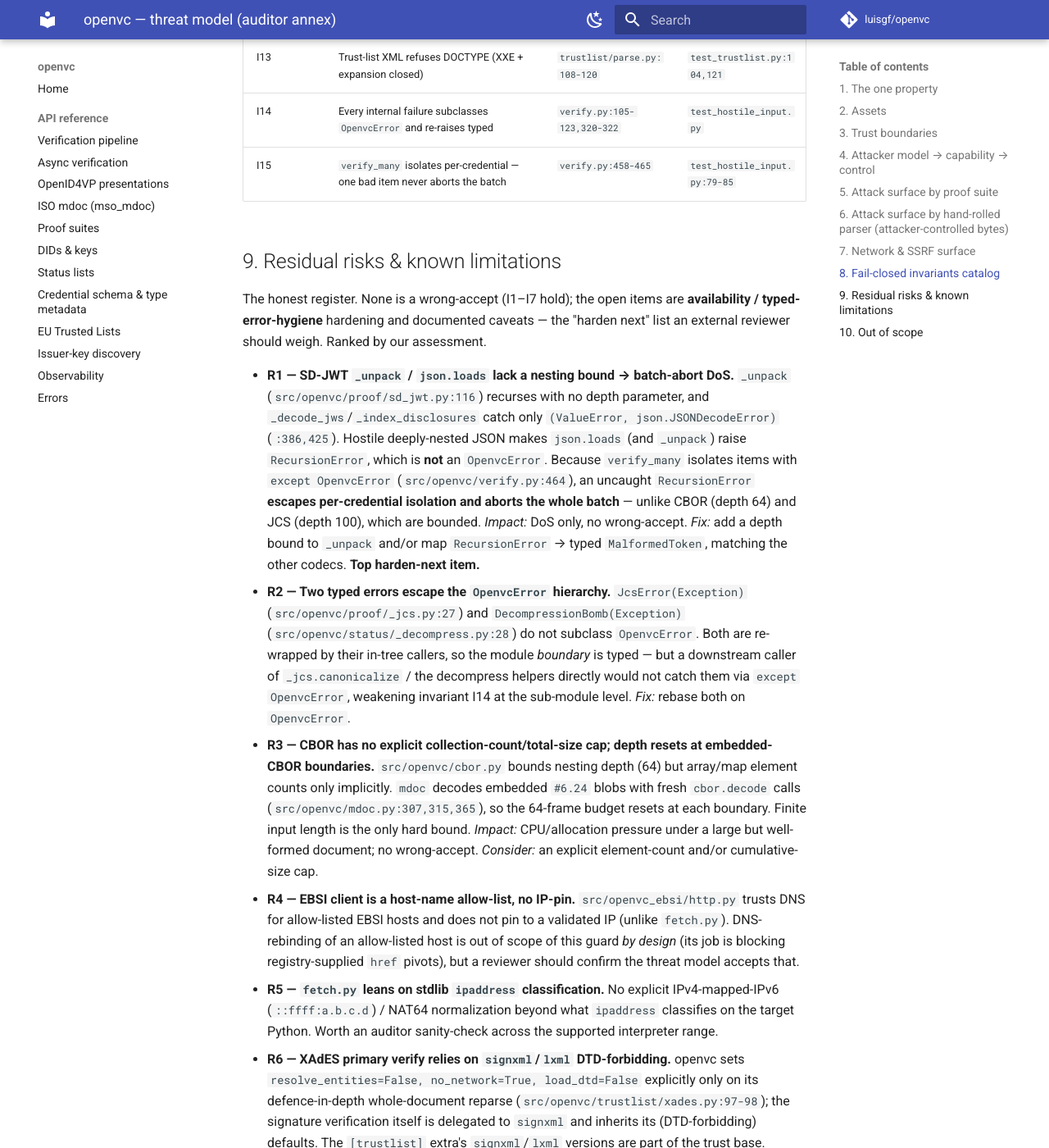
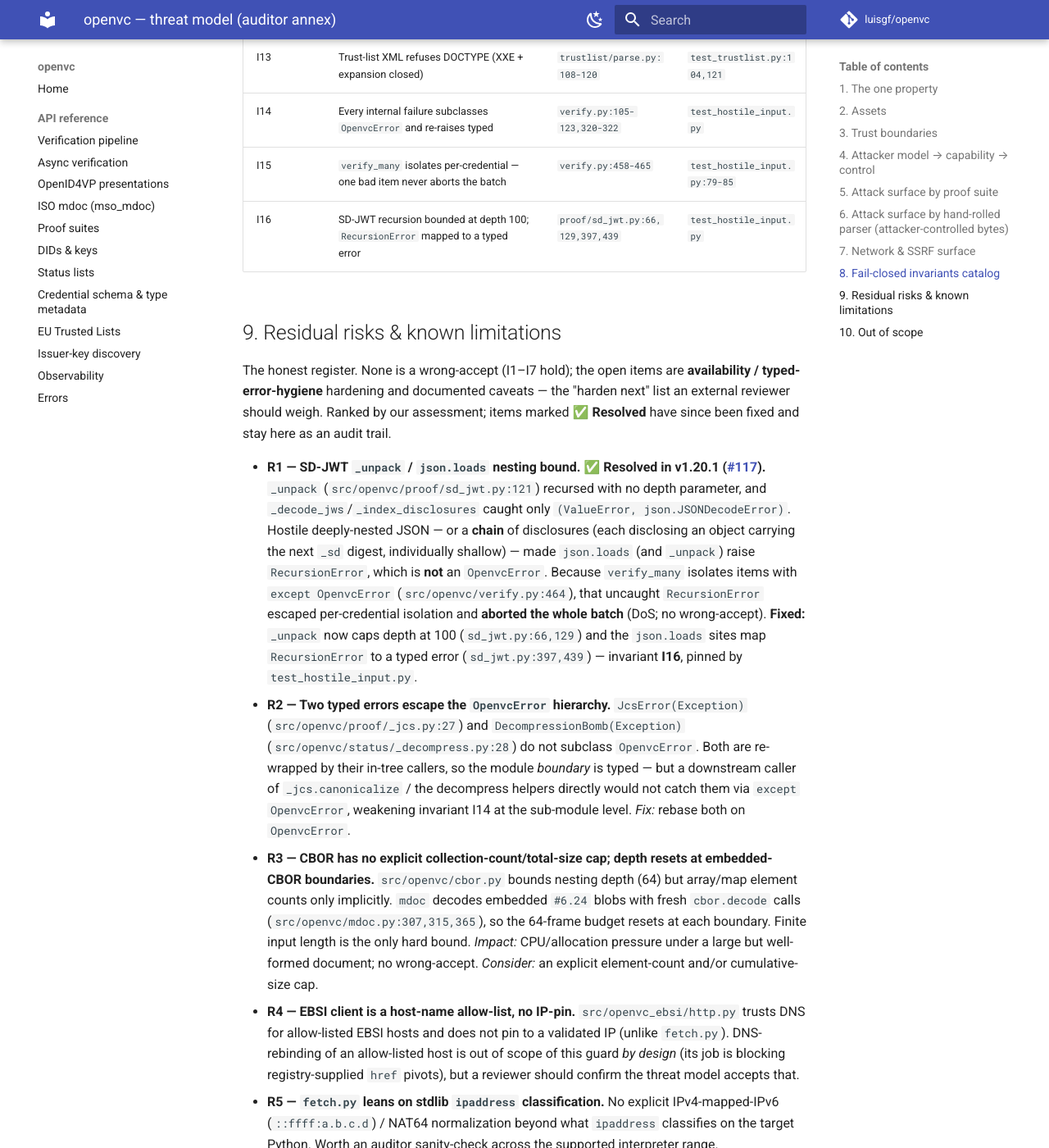
Before and after one commit to luisgf/openvc, an MkDocs documentation site: the page built from docs/audit/threat-model.md, in a window 1280 px wide and 1400 px high, scrolled down 6705 px. Shown: the whole window at 82% size. Built offline with MkDocs 1.6.1 and Material for MkDocs 9.7.7, drawn with Linux system fonts in a browser that asks for light colours; comment, search, counter and statistics services are not loaded; some of the changed text lies outside the part shown.

Commit message:
security(sd-jwt): bound parser recursion, fail closed on hostile nesting
_unpack and the json.loads boundaries (_decode_jws, _index_disclosures) had no
nesting bound: hostile deeply-nested JSON — or a chain of disclosures each
disclosing an object that carries the next _sd digest — raised RecursionError
(not an OpenvcError), which escaped verify_many's per-credential isolation and
aborted the whole batch (DoS; not a wrong-accept). _unpack now caps depth at 100
(parity with cbor=64 / _jcs=100) and the json.loads sites map RecursionError to a
typed error, so hostile input fails closed.

Tests (test_hostile_input.py): deeply-nested payload/disclosure -> typed; chained
disclosures past the cap -> SdJwtError; verify_many isolates such an item; a
Hypothesis harness closing the sd_jwt property-fuzz gap. Audit pack updated: R1
resolved (audit trail kept), new invariant I16, assurance gap map + history.

Closes #117

Co-Authored-By: Claude Opus 4.8 <noreply@anthropic.com>

```diff
--- a/docs/audit/threat-model.md
+++ b/docs/audit/threat-model.md
@@ -6,8 +6,8 @@
 > citations, the per-suite and per-parser attack-surface tables, the fail-closed
 > **invariants catalog**, and an honest **residual-risk register** — the
 > material an external reviewer starts from. Line numbers are anchors **as of
-> v1.20.0 (`d378b99`)**; treat them as entry points, not guarantees, and
-> re-anchor against the reviewed commit.
+> v1.20.1**; treat them as entry points, not guarantees, and re-anchor against
+> the reviewed commit.
 
 Part of the external-audit pack ([README](README.md)) for
 [#75](https://github.com/luisgf/openvc/issues/75).
@@ -116,7 +116,7 @@ finite input", with no explicit constant.
 | mdoc `DeviceResponse` | OpenID4VP `vp_token` | Inherits CBOR; **depth counter resets at each embedded `#6.24`** (R3) | `MdocError` family; CBOR errors re-wrapped | `src/openvc/mdoc.py:307,315,365,377` |
 | multibase / base58 / varint | `publicKeyMultibase`, `proofValue` | base58 **≤4096**; varint **≤9 bytes** | `MultibaseError` (typed) | `src/openvc/multibase.py:18,21,30-31,73-74` |
 | JCS canonicalizer (RFC 8785) | JCS DI unsecured doc + proofConfig | Depth **100**; IEEE-754 range enforced; NaN/Inf rejected | `JcsError` — **not** an `OpenvcError` (R2) | `src/openvc/proof/_jcs.py:18,27,148-149` |
-| SD-JWT `_unpack` / JWS decode | Holder presentation | **None** — no depth bound on `_unpack`/`json.loads` (R1) | `SdJwtError`/`MalformedToken`; but `RecursionError` escapes (R1) | `src/openvc/proof/sd_jwt.py:116,386,425` |
+| SD-JWT `_unpack` / JWS decode | Holder presentation | Depth **100**; `RecursionError` mapped to typed (v1.20.1, was R1) | `SdJwtError`/`MalformedToken` (typed) | `src/openvc/proof/sd_jwt.py:66,121,397` |
 | ecdsa-sd proofValue | DI selective-disclosure proof | Reuses CBOR (depth 64) + strict 5-element subset gate | `ProofValueMalformed` (typed) | `src/openvc/proof/ecdsa_sd.py:45,103-121,139-141` |
 | Bitstring status | Resolved status VC `encodedList` | Delegates 16 MiB decompress cap; index bounds-checked | `StatusListError` (typed) | `src/openvc/status/bitstring.py:38,43-50` |
 | Decompress (gzip/zlib) | Issuer status bytes (**not** covered by the 1 MiB fetch cap) | **16 MiB**, incremental | `DecompressionBomb` — **not** an `OpenvcError`, re-wrapped at call sites (R2) | `src/openvc/status/_decompress.py:23,28,38-66` |
@@ -165,24 +165,27 @@ negative corpus are the drift alarm (see [assurance.md](assurance.md)).
 | I13 | Trust-list XML refuses DOCTYPE (XXE + expansion closed) | `trustlist/parse.py:108-120` | `test_trustlist.py:104,121` |
 | I14 | Every internal failure subclasses `OpenvcError` and re-raises typed | `verify.py:105-123,320-322` | `test_hostile_input.py` |
 | I15 | `verify_many` isolates per-credential — one bad item never aborts the batch | `verify.py:458-465` | `test_hostile_input.py:79-85` |
+| I16 | SD-JWT recursion bounded at depth 100; `RecursionError` mapped to a typed error | `proof/sd_jwt.py:66,129,397,439` | `test_hostile_input.py` |
 
 ## 9. Residual risks & known limitations
 
 The honest register. None is a wrong-accept (I1–I7 hold); the open items are
 **availability / typed-error-hygiene** hardening and documented caveats — the
-"harden next" list an external reviewer should weigh. Ranked by our assessment.
+"harden next" list an external reviewer should weigh. Ranked by our assessment;
+items marked **✅ Resolved** have since been fixed and stay here as an audit trail.
 
-- **R1 — SD-JWT `_unpack` / `json.loads` lack a nesting bound → batch-abort DoS.**
-  `_unpack` (`src/openvc/proof/sd_jwt.py:116`) recurses with no depth parameter,
-  and `_decode_jws`/`_index_disclosures` catch only
-  `(ValueError, json.JSONDecodeError)` (`:386,425`). Hostile deeply-nested JSON
-  makes `json.loads` (and `_unpack`) raise `RecursionError`, which is **not** an
-  `OpenvcError`. Because `verify_many` isolates items with `except OpenvcError`
-  (`src/openvc/verify.py:464`), an uncaught `RecursionError` **escapes
-  per-credential isolation and aborts the whole batch** — unlike CBOR (depth 64)
-  and JCS (depth 100), which are bounded. *Impact:* DoS only, no wrong-accept.
-  *Fix:* add a depth bound to `_unpack` and/or map `RecursionError` → typed
-  `MalformedToken`, matching the other codecs. **Top harden-next item.**
+- **R1 — SD-JWT `_unpack` / `json.loads` nesting bound. ✅ Resolved in v1.20.1
+  ([#117](https://github.com/luisgf/openvc/issues/117)).** `_unpack`
+  (`src/openvc/proof/sd_jwt.py:121`) recursed with no depth parameter, and
+  `_decode_jws`/`_index_disclosures` caught only `(ValueError, json.JSONDecodeError)`.
+  Hostile deeply-nested JSON — or a **chain** of disclosures (each disclosing an object
+  carrying the next `_sd` digest, individually shallow) — made `json.loads` (and
+  `_unpack`) raise `RecursionError`, which is **not** an `OpenvcError`. Because
+  `verify_many` isolates items with `except OpenvcError` (`src/openvc/verify.py:464`),
+  that uncaught `RecursionError` escaped per-credential isolation and **aborted the whole
+  batch** (DoS; no wrong-accept). **Fixed:** `_unpack` now caps depth at 100
+  (`sd_jwt.py:66,129`) and the `json.loads` sites map `RecursionError` to a typed error
+  (`sd_jwt.py:397,439`) — invariant **I16**, pinned by `test_hostile_input.py`.
 - **R2 — Two typed errors escape the `OpenvcError` hierarchy.**
   `JcsError(Exception)` (`src/openvc/proof/_jcs.py:27`) and
   `DecompressionBomb(Exception)` (`src/openvc/status/_decompress.py:28`) do not
```
Also changed, not shown: CHANGELOG.md (+16 -1 lines), docs/audit/README.md (+5 -4 lines), docs/audit/assurance.md (+6 -5 lines), 2 other files.
